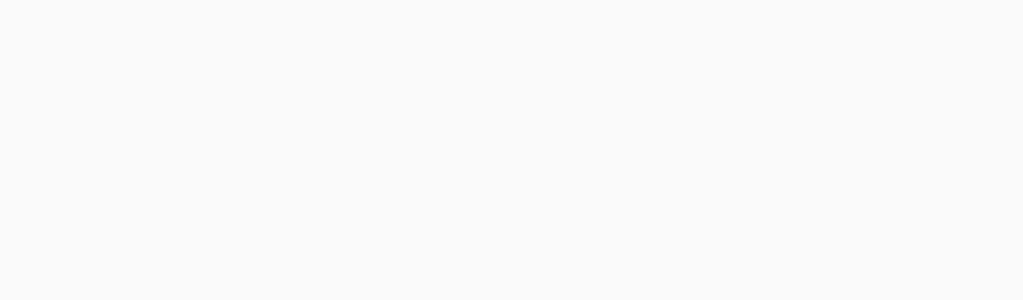
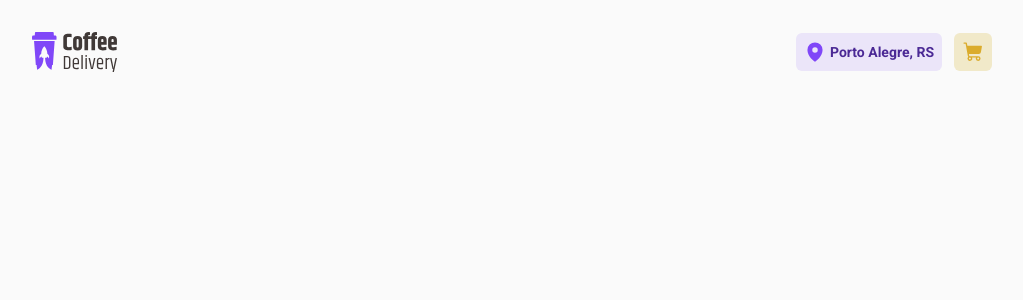
Before and after one commit to SchunckLeonardo/coffeshop-rocketseat, a React (Vite) app: page / in a window 1280 px wide. Shown: the top 300 px of the page, without its empty margins (128-1151 px from the left). Built offline with nearby package versions, Linux system fonts and the light colour scheme.

Commit message:
Header Component

```diff
--- /dev/null
+++ b/src/components/Header/index.tsx
@@ -0,0 +1,22 @@
+import { MapPin, ShoppingCart } from '@phosphor-icons/react'
+
+import logoCoffeShop from '../../assets/logo-coffeshop.svg'
+import { Cart, HeaderContainer, LinksNavigation, Localization } from './styles'
+
+export function Header() {
+  return (
+    <HeaderContainer>
+      <img src={logoCoffeShop} alt="Um copo de café com um foguete no meio" />
+
+      <LinksNavigation>
+        <Localization>
+          <MapPin weight="fill" size={22} />
+          <h5>Porto Alegre, RS</h5>
+        </Localization>
+        <Cart>
+          <ShoppingCart weight="fill" size={22} />
+        </Cart>
+      </LinksNavigation>
+    </HeaderContainer>
+  )
+}
--- /dev/null
+++ b/src/components/Header/styles.ts
@@ -0,0 +1,50 @@
+import styled from 'styled-components'
+
+export const HeaderContainer = styled.header`
+  display: flex;
+  justify-content: space-between;
+  align-items: center;
+  width: 100vw;
+  height: 104px;
+  padding: 2rem 10rem;
+`
+
+export const LinksNavigation = styled.div`
+  display: flex;
+  justify-content: center;
+  align-items: center;
+  gap: 0.75rem;
+`
+
+export const Localization = styled.div`
+  display: flex;
+  justify-content: center;
+  align-items: center;
+  gap: 0.25rem;
+  padding: 0.5rem;
+  border-radius: 6px;
+  background-color: ${(p) => p.theme['purple-100']};
+
+  h5 {
+    font-size: 0.875rem;
+    font-weight: 600;
+    color: ${(p) => p.theme['purple-800']};
+  }
+
+  svg {
+    color: ${(p) => p.theme['purple-500']};
+  }
+`
+
+export const Cart = styled.div`
+  border-radius: 6px;
+  padding: 8px;
+  display: flex;
+  justify-content: center;
+  align-items: center;
+  background-color: ${(p) => p.theme['yellow-100']};
+
+  svg {
+    color: ${(p) => p.theme['yellow-500']};
+  }
+`
--- a/src/screens/layouts/DefaultLayout/index.tsx
+++ b/src/screens/layouts/DefaultLayout/index.tsx
@@ -1,3 +1,12 @@
+import { Outlet } from 'react-router-dom'
+
+import { Header } from '../../../components/Header'
+
 export function DefaultLayout() {
-  return <></>
+  return (
+    <div>
+      <Header />
+      <Outlet />
+    </div>
+  )
 }
```
Also changed, not shown: src/assets/logo-coffeshop.svg (added).
